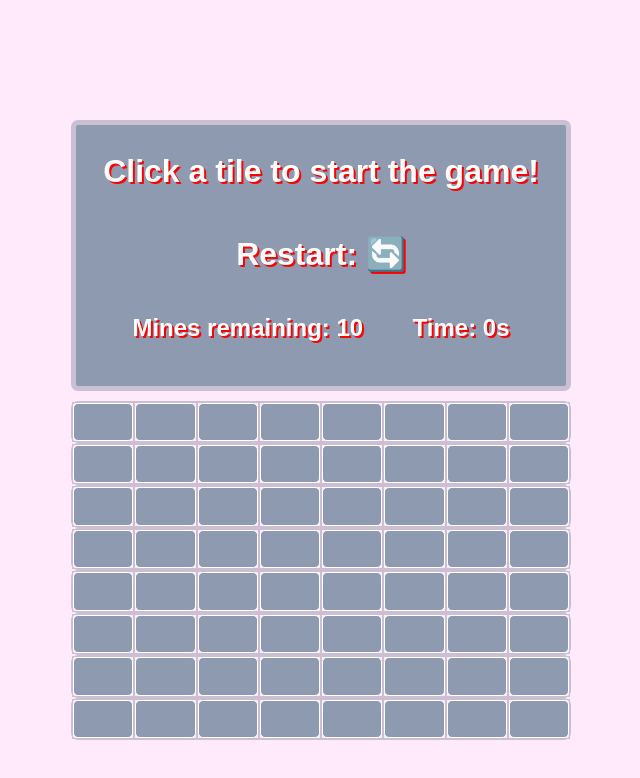
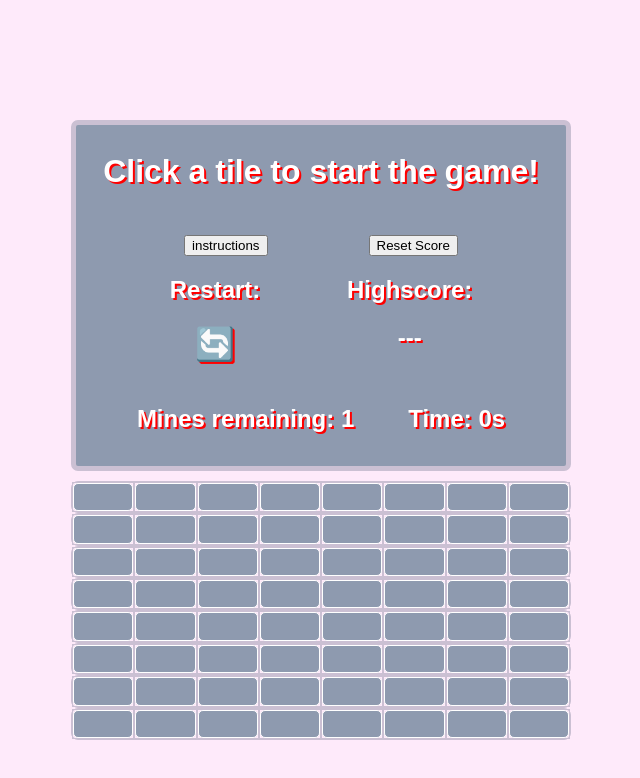
Before and after one commit to Domlr/minesweeper, a React (Create React App) app: page / in a window 1280 px wide. Shown: the top 778 px of the page, without its empty margins (319-959 px from the left). Built offline with nearby package versions, Linux system fonts and the light colour scheme.

Commit message:
add in high scores

```diff
--- a/public/index.html
+++ b/public/index.html
@@ -24,7 +24,7 @@
       work correctly both with client-side routing and a non-root public URL.
       Learn how to configure a non-root public URL by running `npm run build`.
     -->
-    <title>React App</title>
+    <title>Minesweeper</title>
   </head>
   <body>
     <noscript>You need to enable JavaScript to run this app.</noscript>
--- a/src/components/Board.tsx
+++ b/src/components/Board.tsx
@@ -30,6 +30,12 @@ const Board: React.FC<BoardProps> = ({ height, width, mines }) => {
   const [mineCount, setMineCount] = useState<number>(mines);
   const [firstClick, setFirstClick] = useState(true);
   const [timer, setTimer] = useState<number>(0);
+  const [highestScore, setHighestScore] = useState<number>(1000);
+
+  useEffect(() => {
+    const currentHighScore = localStorage.getItem("highScore") || "1000";
+    setHighestScore(parseInt(currentHighScore));
+  }, []);
 
   // this will check if the mines are greater than the cells and set the status
   // to invalid params, however this wasn't to be an issue as I would use
@@ -54,9 +60,11 @@ const Board: React.FC<BoardProps> = ({ height, width, mines }) => {
         setTimer((time) => time + 1);
       }, 1000);
     }
+
+    highScore(timer);
     //this will stop it in any other condition, which is updated by the gamestatus
     return () => clearInterval(intervalId);
-  }, [firstClick, gameStatus]);
+  }, [firstClick, gameStatus, highestScore]);
 
   useEffect(() => {
     //if it is the first click it will set the game to inprogress
@@ -80,6 +88,28 @@ const Board: React.FC<BoardProps> = ({ height, width, mines }) => {
     },
     []
   );
+
+  const highScore = useCallback(
+    (timer: number) => {
+      if (
+        gameStatus !== GameStatus.Win ||
+        timer === 0 ||
+        highestScore < timer
+      ) {
+        return highScore;
+      }
+
+      setHighestScore(timer);
+      localStorage.setItem("highScore", highestScore.toString());
+      return highestScore;
+    },
+    [setHighestScore, highestScore, gameStatus]
+  );
+
+  const resetScore = () => {
+    localStorage.setItem("highScore", "1000");
+    setHighestScore(1000);
+  };
 
   //this is used to reset the game to it's initial state, to start a new game
   const resetGame = useCallback(() => {
@@ -236,7 +266,6 @@ const Board: React.FC<BoardProps> = ({ height, width, mines }) => {
         )),
     [handleCellClick, handleContextMenu, width]
   );
-
   return (
     <div
       className="board"
@@ -248,7 +277,26 @@ const Board: React.FC<BoardProps> = ({ height, width, mines }) => {
       <div className="game-info" style={{ gridColumn: `1/${width + 1}` }}>
         <div>
           <h1 className="game-status">{gameStatus}</h1>
-          <h1 onClick={resetGame}>Restart: 🔄</h1>
+          <div className="information">
+            <button>instructions</button>
+            <button
+              disabled={gameStatus === GameStatus.Win ? true : false}
+              onClick={resetScore}
+            >
+              Reset Score
+            </button>
+          </div>
+          <div className="information">
+            <div onClick={resetGame}>
+              <h2>Restart: </h2>
+              <h1>🔄</h1>
+            </div>
+
+            <div>
+              <h2>Highscore:</h2>
+              <h2>{highestScore === 1000 ? "---" : highestScore + "s"}</h2>
+            </div>
+          </div>
         </div>
         <div className="information">
           <span className="mines">
--- a/src/components/Game.tsx
+++ b/src/components/Game.tsx
@@ -8,7 +8,7 @@ export default function Game(props: GameProps) {
   //keeping in as planning to add a menu to change these with difficulty settings
   const [height, setHeight] = useState<number>(8);
   const [width, setWidth] = useState<number>(8);
-  const [mines, setMines] = useState<number>(10);
+  const [mines, setMines] = useState<number>(1);
 
   return (
     <div className="game">
```
